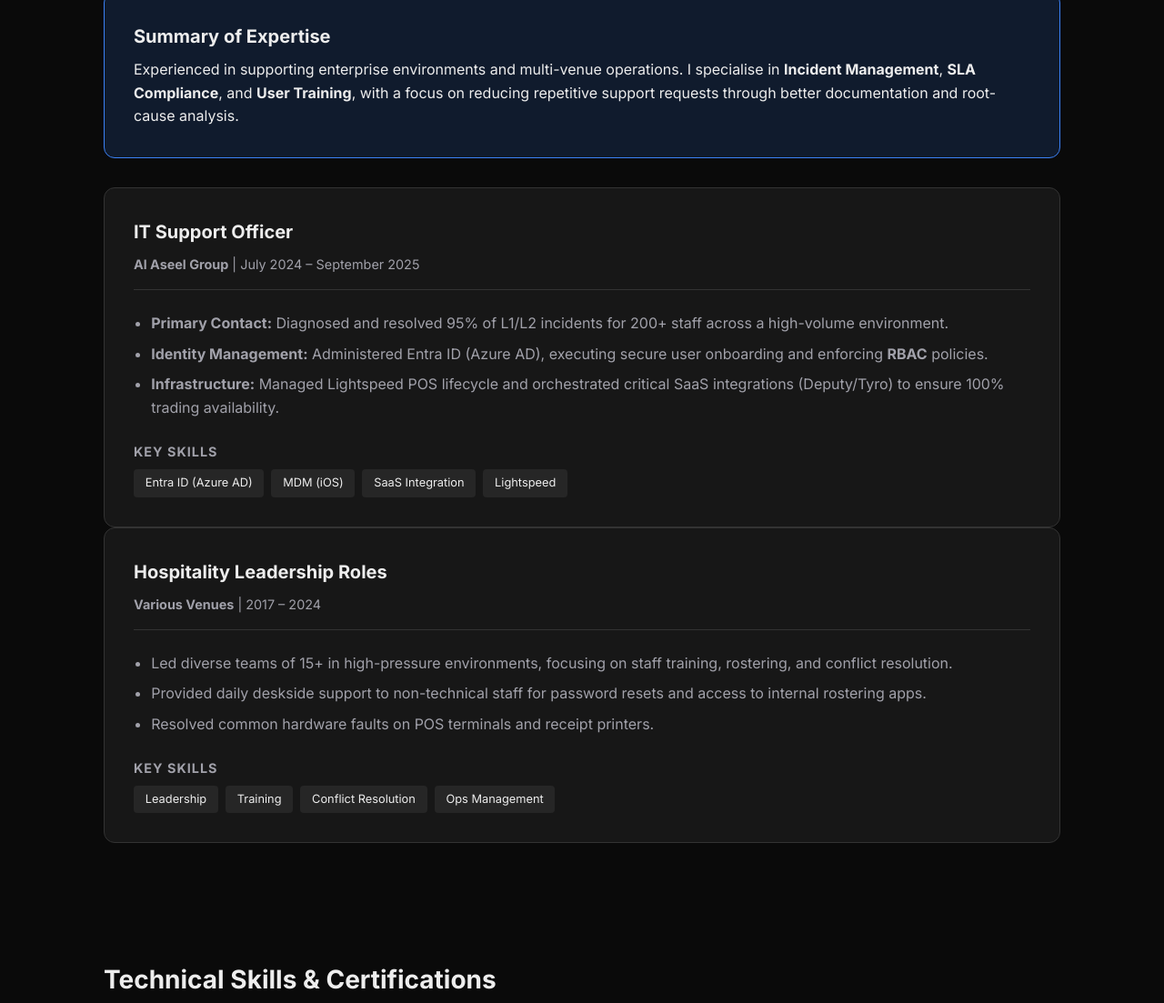
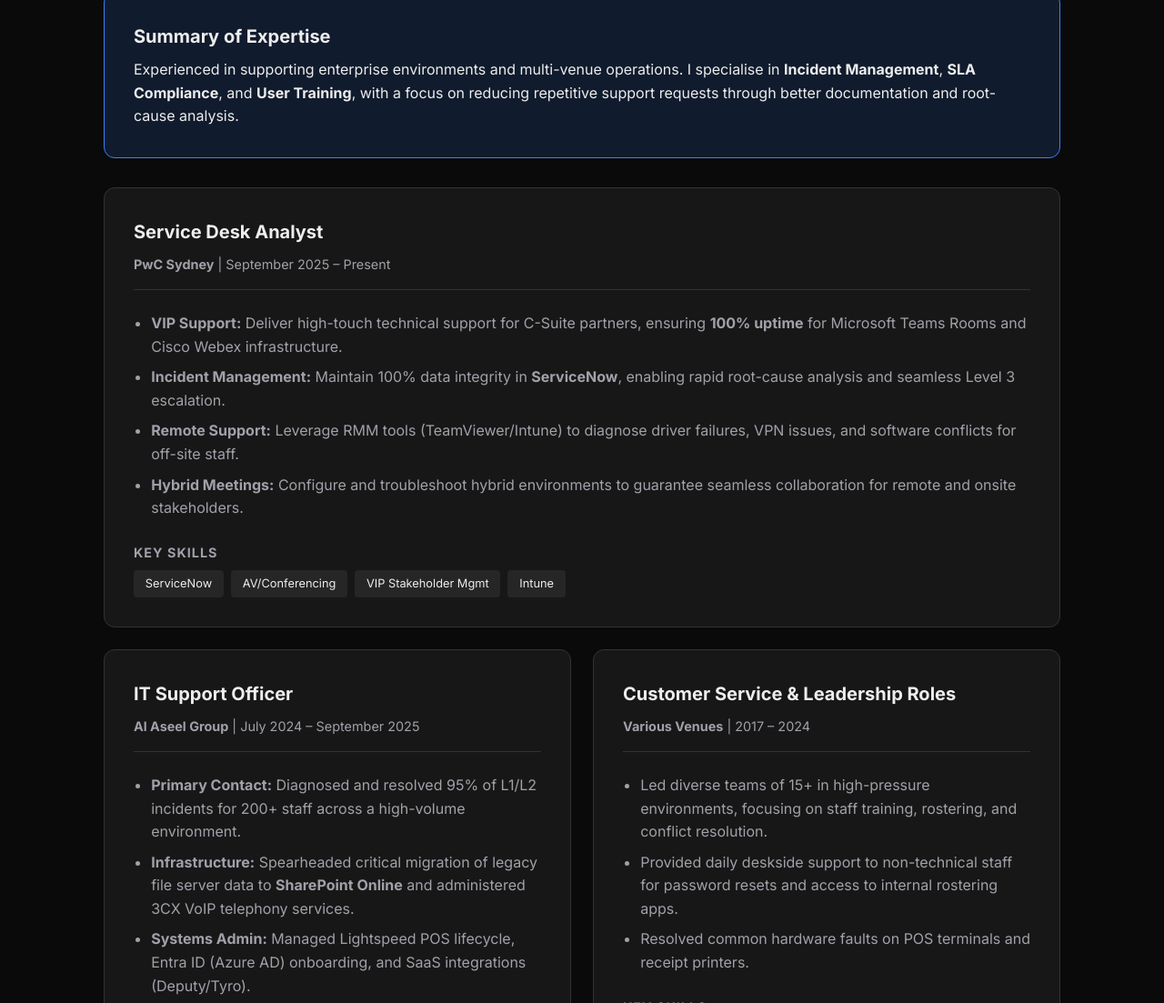
Before and after one commit to hi-its-aayush/webpage, a plain HTML site: page index.html in a window 1280 px wide. Shown: the part 803-1906 px from the top of the page at 91% size. Drawn offline with Linux system fonts and the light colour scheme.

Commit message:
Update job descriptions and add new skills section

```diff
--- a/index.html
+++ b/index.html
@@ -36,7 +36,7 @@
             <div class="badge">Liverpool, NSW • 1.5 Years Tech Experience</div>
             <h2 class="headline">Bridging Technical Diagnostics & VIP Support</h2>
             <p class="sub-headline">
-                Results-driven IT Professional specializing in <strong>M365 Administration</strong>, <strong>Entra ID</strong>, and <strong>ServiceNow</strong>. I leverage 8+ years of leadership experience to deliver calm, structured problem-solving for complex technical environments.
+                Service Desk Analyst with <strong>1.5+ years</strong> of hands-on support experience. Trusted first point of contact known for strong process discipline, calm troubleshooting, and delivering high-touch support for <strong>M365</strong>, <strong>Windows</strong>, and business-critical systems.
             </p>
             <div style="margin-top: 2rem;">
                 <a href="#contact" class="btn-primary" style="display:inline-block; padding: 0.8rem 1.5rem; background:var(--accent); color:white; border-radius:6px; text-decoration:none; font-weight:600;">Contact Me</a>
@@ -60,6 +60,30 @@
       </p>
     </div>
 
+    <div class="bento-grid">
+
+      <div class="card span-2">
+        <div class="card-top">
+            <h3>Service Desk Analyst</h3>
+            <p class="meta"><strong>PwC Sydney</strong> | September 2025 – Present</p>
+        </div>
+        <ul>
+           <li><strong>VIP Support:</strong> Deliver high-touch technical support for C-Suite partners, ensuring <strong>100% uptime</strong> for Microsoft Teams Rooms and Cisco Webex infrastructure.</li>
+           <li><strong>Incident Management:</strong> Maintain 100% data integrity in <strong>ServiceNow</strong>, enabling rapid root-cause analysis and seamless Level 3 escalation.</li>
+           <li><strong>Remote Support:</strong> Leverage RMM tools (TeamViewer/Intune) to diagnose driver failures, VPN issues, and software conflicts for off-site staff.</li>
+           <li><strong>Hybrid Meetings:</strong> Configure and troubleshoot hybrid environments to guarantee seamless collaboration for remote and onsite stakeholders.</li>
+        </ul>
+        <div class="skills-tag-container">
+            <h4>Key Skills</h4>
+            <div class="tags">
+                <span>ServiceNow</span>
+                <span>AV/Conferencing</span>
+                <span>VIP Stakeholder Mgmt</span>
+                <span>Intune</span>
+            </div>
+        </div>
+      </div>
+
       <div class="card">
         <div class="card-top">
             <h3>IT Support Officer</h3>
@@ -67,23 +91,23 @@
         </div>
         <ul>
             <li><strong>Primary Contact:</strong> Diagnosed and resolved 95% of L1/L2 incidents for 200+ staff across a high-volume environment.</li>
-            <li><strong>Identity Management:</strong> Administered Entra ID (Azure AD), executing secure user onboarding and enforcing <strong>RBAC</strong> policies.</li>
-            <li><strong>Infrastructure:</strong> Managed Lightspeed POS lifecycle and orchestrated critical SaaS integrations (Deputy/Tyro) to ensure 100% trading availability.</li>
+            <li><strong>Infrastructure:</strong> Spearheaded critical migration of legacy file server data to <strong>SharePoint Online</strong> and administered 3CX VoIP telephony services.</li>
+            <li><strong>Systems Admin:</strong> Managed Lightspeed POS lifecycle, Entra ID (Azure AD) onboarding, and SaaS integrations (Deputy/Tyro).</li>
         </ul>
         <div class="skills-tag-container">
             <h4>Key Skills</h4>
             <div class="tags">
                 <span>Entra ID (Azure AD)</span>
-                <span>MDM (iOS)</span>
-                <span>SaaS Integration</span>
-                <span>Lightspeed</span>
+                <span>SharePoint Migration</span>
+                <span>3CX VoIP</span>
+                <span>Lightspeed POS</span>
             </div>
         </div>
       </div>
 
       <div class="card">
         <div class="card-top">
-          <h3>Hospitality Leadership Roles</h3>
+          <h3>Customer Service & Leadership Roles</h3>
             <p class="meta"><strong>Various Venues</strong> | 2017 – 2024</p>
         </div>
         <ul>
@@ -231,7 +255,7 @@
     <div class="bento-grid-3">
 
         <div class="card">
-            <h3>Enterprise Infrastructure & Security</h3>
+            <h3>Enterprise Infrastructure & Security Architecture</h3>
             <p style="margin-bottom: 1rem;">
                 Architected a production-grade <strong>Microsoft 365 E5</strong> tenant. Implemented a <strong>Zero Trust</strong> framework using Entra ID for IAM, enforced Phishing-Resistant MFA, and configured Intune Autopilot for zero-touch device provisioning.
             </p>
@@ -254,7 +278,7 @@
                     <p style="font-size: 0.85rem; color: var(--text-muted); margin-bottom: 0.5rem;">
                          Performed virtual fibre-optic fault identification and new connection installations following standard NBN protocols.
                     </p>
-                    <a href="nbn co.pdf" target="_blank" class="cert-link" style="font-size: 0.8rem; padding: 0.3rem 0.8rem;">
+                    <a href="nbn co .pdf" target="_blank" class="cert-link" style="font-size: 0.8rem; padding: 0.3rem 0.8rem;">
                         <i class="fas fa-file-alt"></i> View Completion
                     </a>
                 </li>
```
